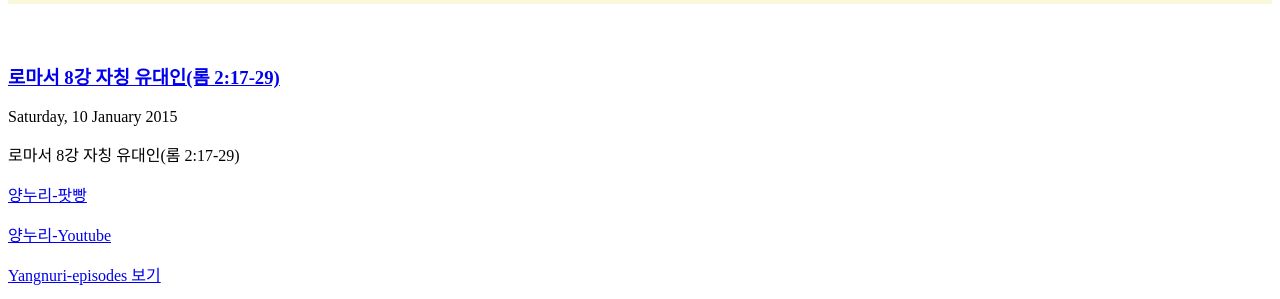
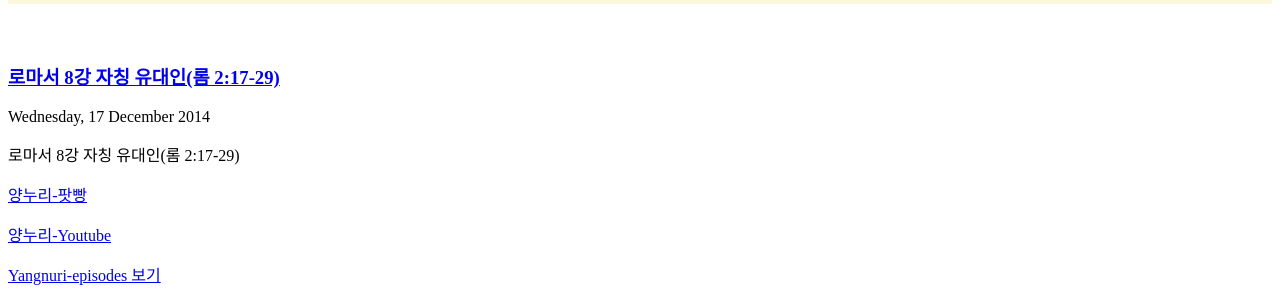
Before and after one commit to yangnuri2/yangnuri2.github.io, a Jekyll site: the page built from _posts/2015-01-10-yang-1-7.md, in a window 1280 px wide. Shown: the part 1969-2268 px from the top of the page. Built offline with Jekyll 4.4.1, drawn with Linux system fonts in a browser that asks for light colours.

Commit message:
Update 2015-01-10-yang-1-7.md

```diff
--- a/_posts/2015-01-10-yang-1-7.md
+++ b/_posts/2015-01-10-yang-1-7.md
@@ -2,7 +2,7 @@
 layout: post
 title: "로마서 8강 자칭 유대인(롬 2:17-29)"
 author: "Yangnuri"
-date: 2015-01-10
+date: 2014-12-17
 duration: "48:47"
 type: "video/mp4"
 enclosure_url: http://archive.org/download/8821729/%EB%A1%9C%EB%A7%88%EC%84%9C%208%EA%B0%95%20%EC%9E%90%EC%B9%AD%20%EC%9C%A0%EB%8C%80%EC%9D%B8%28%EB%A1%AC2_17-29%29.mp4
```
